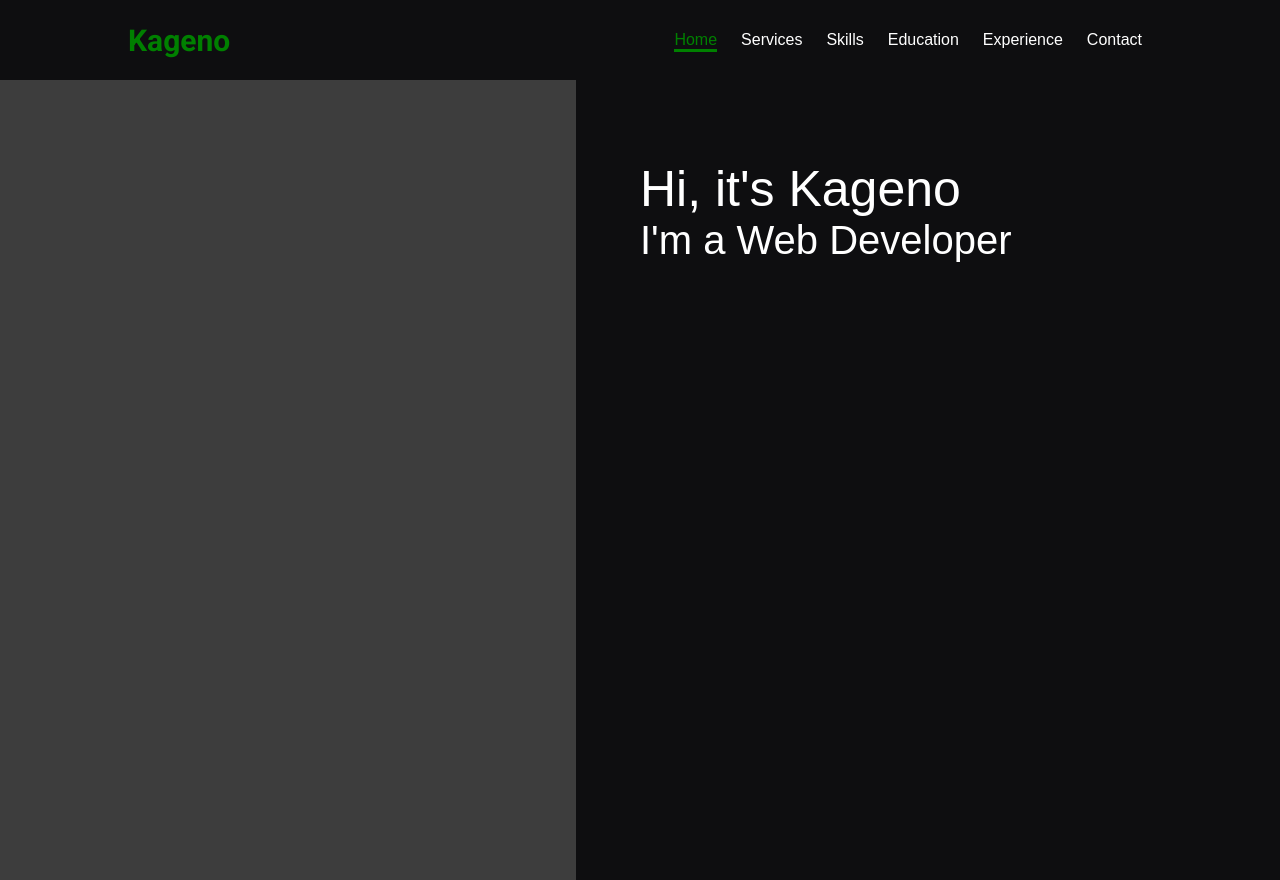
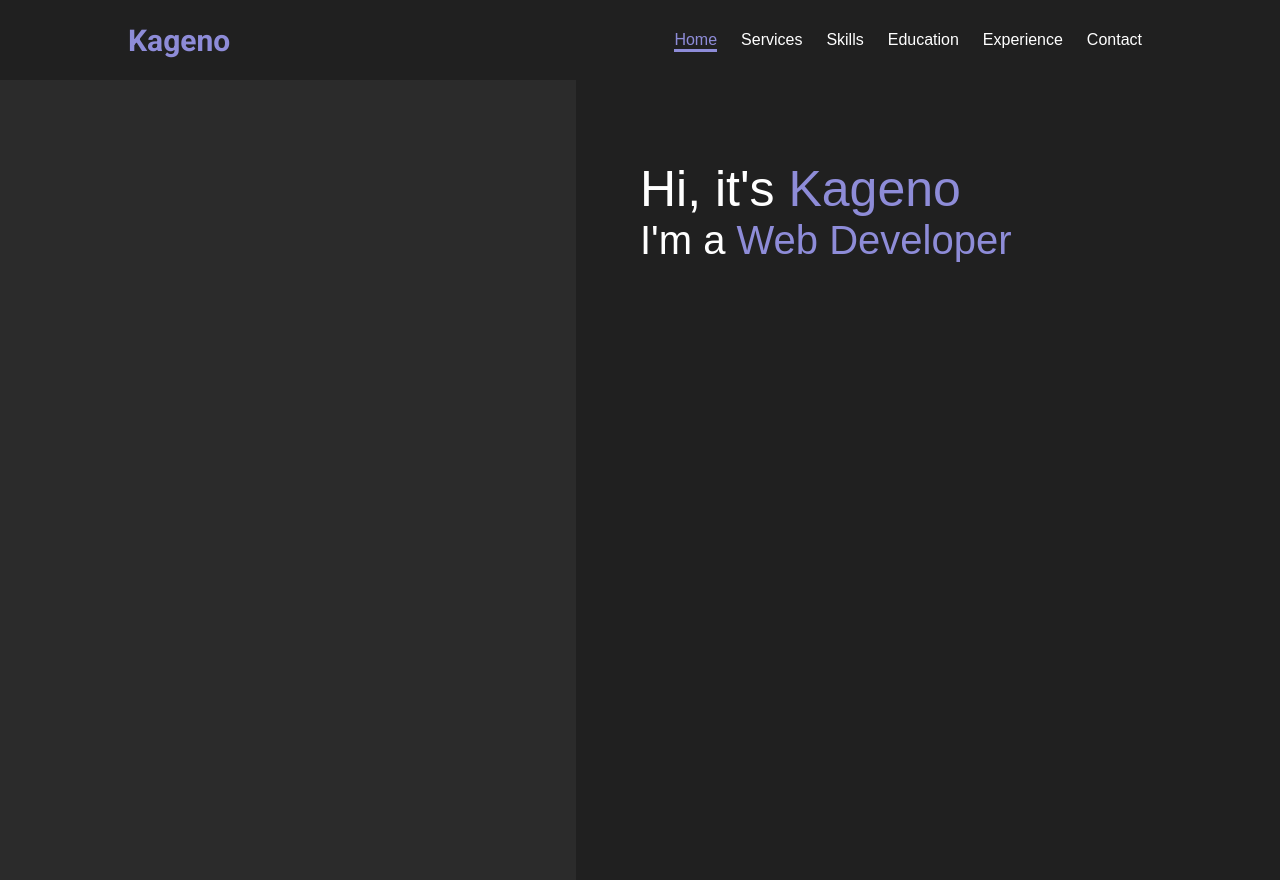
Before and after one commit to kageno-qq/kageno, a plain HTML site: page index.html in a window 1280 px wide. Drawn offline with Linux system fonts and the light colour scheme.

Commit message:
Add files via upload

```diff
--- a/css/style.css
+++ b/css/style.css
@@ -3,7 +3,7 @@ html, body {
     margin: 0;
     width: 100%;
     height: 100%;
-    background: #0e0e10;
+    background: #202020;
     background-size: 100% 100%;
     font-family: Roboto;
 }
@@ -55,7 +55,7 @@ p, button {
   .logo {
     font-size: 30px;
     font-weight: bold;
-    color: #008000;
+    color: #8e8cd8;
   }
 
   .title {
@@ -65,7 +65,13 @@ p, button {
   .subtitle {
     font-size: 40px;
   }
+
+  span {
+    color: #8e8cd8;
+  }
 }
+
+
 
 .container {
   display: flex;
@@ -78,8 +84,8 @@ details[open] {
   text-align: left;
 
   summary {
-    color: #008000;
-    border-bottom: 3px solid #008000;
+    color: #8e8cd8;
+    border-bottom: 3px solid #8e8cd8;
 
   }
 
@@ -98,7 +104,6 @@ summary {
   margin: 0 10px 0 10px;
 }
 
-
 .body {
   width: 100%;
   height: 100%;
@@ -106,7 +111,7 @@ summary {
   .photo {
     width: 45%;
     height: 100%;
-    background: #3d3d3d;
+    background: #2b2b2b;
 
   }
 
```
